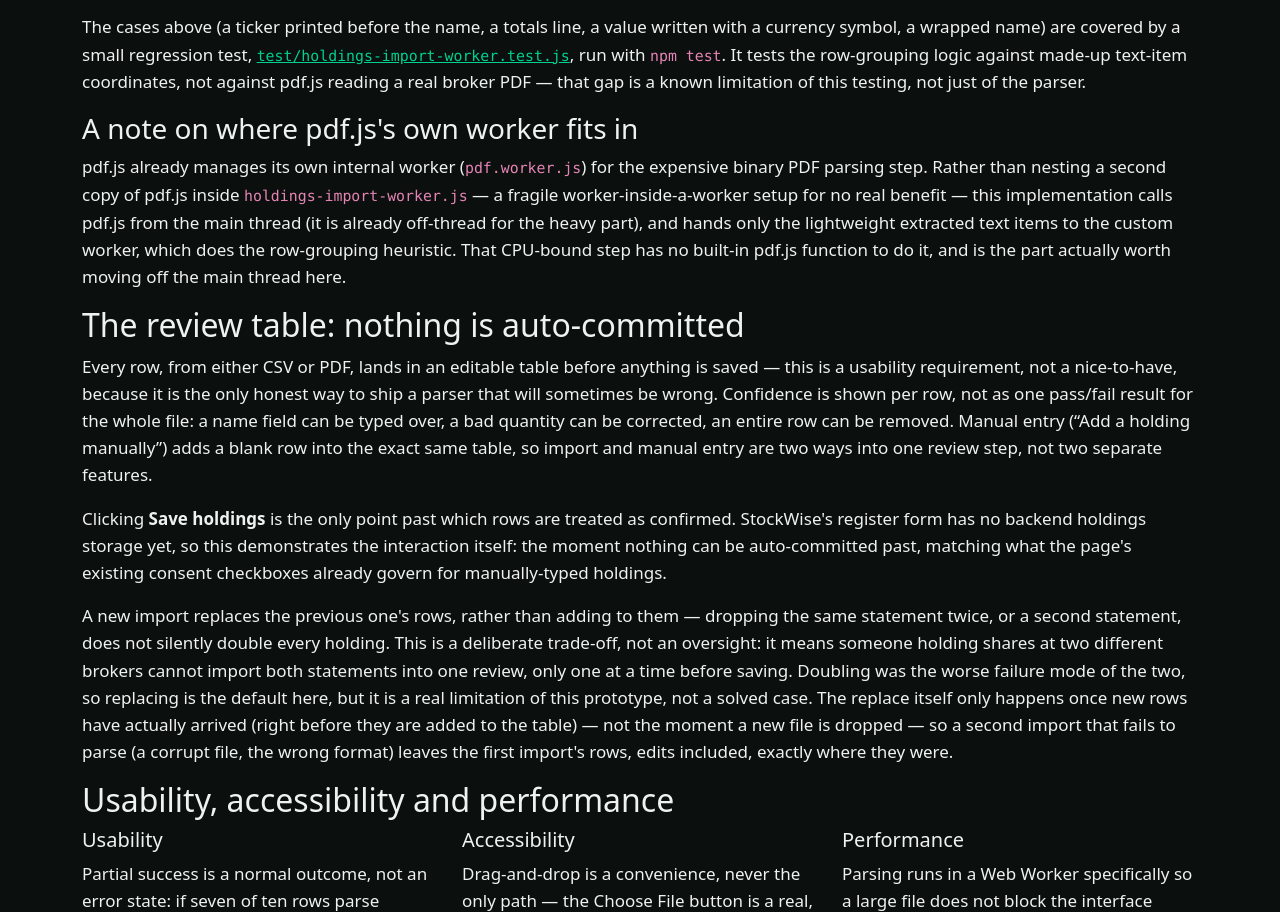
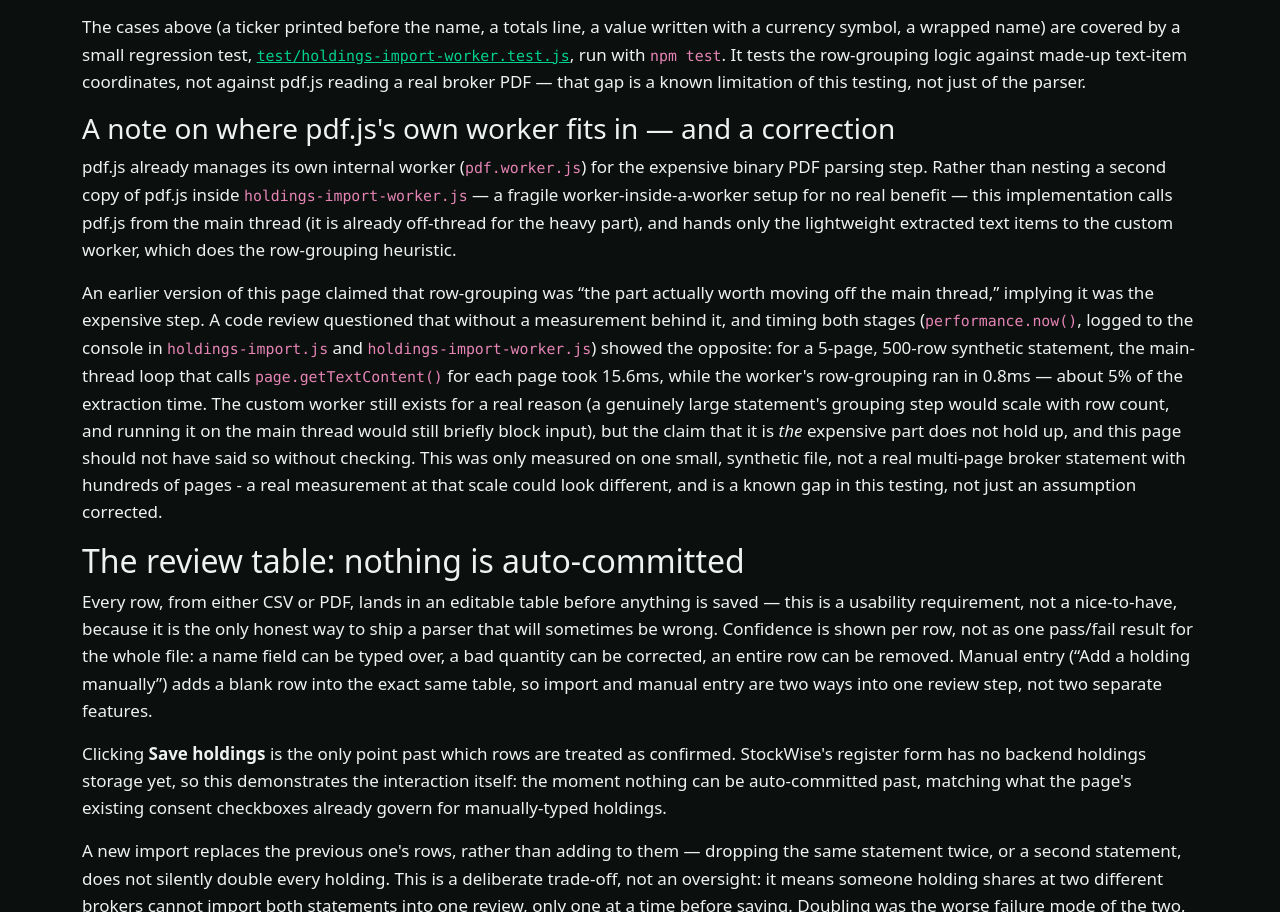
Before and after one commit to leducthinhbui/stockwise, a website: page public/import-tutorial.html in a window 1280 px wide. Shown: the part 2663-3575 px from the top of the page. Drawn offline with nearby package versions, Linux system fonts and the light colour scheme.

Commit message:
Harden register.html's CDN scripts and CSP, correct a performance claim
A third review pass (prompts 9-10 of the 10.3HD AI conversation) looked
at security and performance, since neither had been examined yet.

Security: the XSS reasoning (parsed values only ever reach the DOM via
input.value or textContent, never innerHTML) held up, but three gaps
were real. Added integrity/crossorigin (real SHA-384 hashes, computed
from the actual CDN-served bytes) to register.html's Bootstrap CSS/JS
tags. pdf.js itself can't get the same treatment - it's loaded via a
bare `import` statement, not a <script src>, and the HTML integrity
attribute doesn't apply there - so it's pulled into its own external
file (js/pdfjs-loader.js) instead, both to document that limitation
honestly and so a CSP's script-src 'self' can cover it without an
inline-script hash. Added that CSP as a meta tag (connect-src 'none'
enforces the page's own "nothing is uploaded" claim at the browser
level), and isEvalSupported: false on pdfjsLib.getDocument(), since a
user-supplied PDF is untrusted input.

Verified live, not assumed: the CSP initially broke pdf.js's internal
worker (it creates one from a blob: URL, which worker-src 'self' alone
blocks - confirmed via a real securitypolicyviolation event, not a
console string match) - fixed by allowing worker-src 'self' blob:, then
re-verified a real CSV and PDF import both complete with zero
violations.

Performance: added performance.now() timing around the main-thread PDF
extraction loop and the worker's row-grouping step, logged to the
console. Dropping a real 5-page, 500-row synthetic PDF measured 15.6ms
for extraction versus 0.8ms for grouping - the opposite of what
import-tutorial.html claimed ("row-grouping is the part actually worth
moving off the main thread"). Corrected that section to state the real
measurement, note the custom worker's actual justification, and flag
that a small synthetic file isn't the same as a genuine large
statement.

```diff
--- a/public/import-tutorial.html
+++ b/public/import-tutorial.html
@@ -220,15 +220,29 @@ worker.addEventListener('message', function (event) {
         not just of the parser.
       </p>
 
-      <h3>A note on where pdf.js's own worker fits in</h3>
+      <h3>A note on where pdf.js's own worker fits in &mdash; and a correction</h3>
       <p>
         pdf.js already manages its own internal worker (<code>pdf.worker.js</code>) for the expensive
         binary PDF parsing step. Rather than nesting a second copy of pdf.js inside
         <code>holdings-import-worker.js</code> &mdash; a fragile worker-inside-a-worker setup for no real
         benefit &mdash; this implementation calls pdf.js from the main thread (it is already off-thread
         for the heavy part), and hands only the lightweight extracted text items to the custom worker,
-        which does the row-grouping heuristic. That CPU-bound step has no built-in pdf.js function to do
-        it, and is the part actually worth moving off the main thread here.
+        which does the row-grouping heuristic.
+      </p>
+      <p>
+        An earlier version of this page claimed that row-grouping was &ldquo;the part actually worth
+        moving off the main thread,&rdquo; implying it was the expensive step. A code review questioned
+        that without a measurement behind it, and timing both stages
+        (<code>performance.now()</code>, logged to the console in <code>holdings-import.js</code> and
+        <code>holdings-import-worker.js</code>) showed the opposite: for a 5-page, 500-row synthetic
+        statement, the main-thread loop that calls <code>page.getTextContent()</code> for each page took
+        15.6ms, while the worker's row-grouping ran in 0.8ms &mdash; about 5% of the extraction time. The
+        custom worker still exists for a real reason (a genuinely large statement's grouping step would
+        scale with row count, and running it on the main thread would still briefly block input), but the
+        claim that it is <em>the</em> expensive part does not hold up, and this page should not have said
+        so without checking. This was only measured on one small, synthetic file, not a real multi-page
+        broker statement with hundreds of pages - a real measurement at that scale could look different,
+        and is a known gap in this testing, not just an assumption corrected.
       </p>
 
       <h2>The review table: nothing is auto-committed</h2>
```
Also changed, not shown: public/js/holdings-import-worker.js (+7 -0 lines), public/js/holdings-import.js (+19 -2 lines), public/js/pdfjs-loader.js (added, +8 -0 lines), public/register.html (+37 -10 lines).
